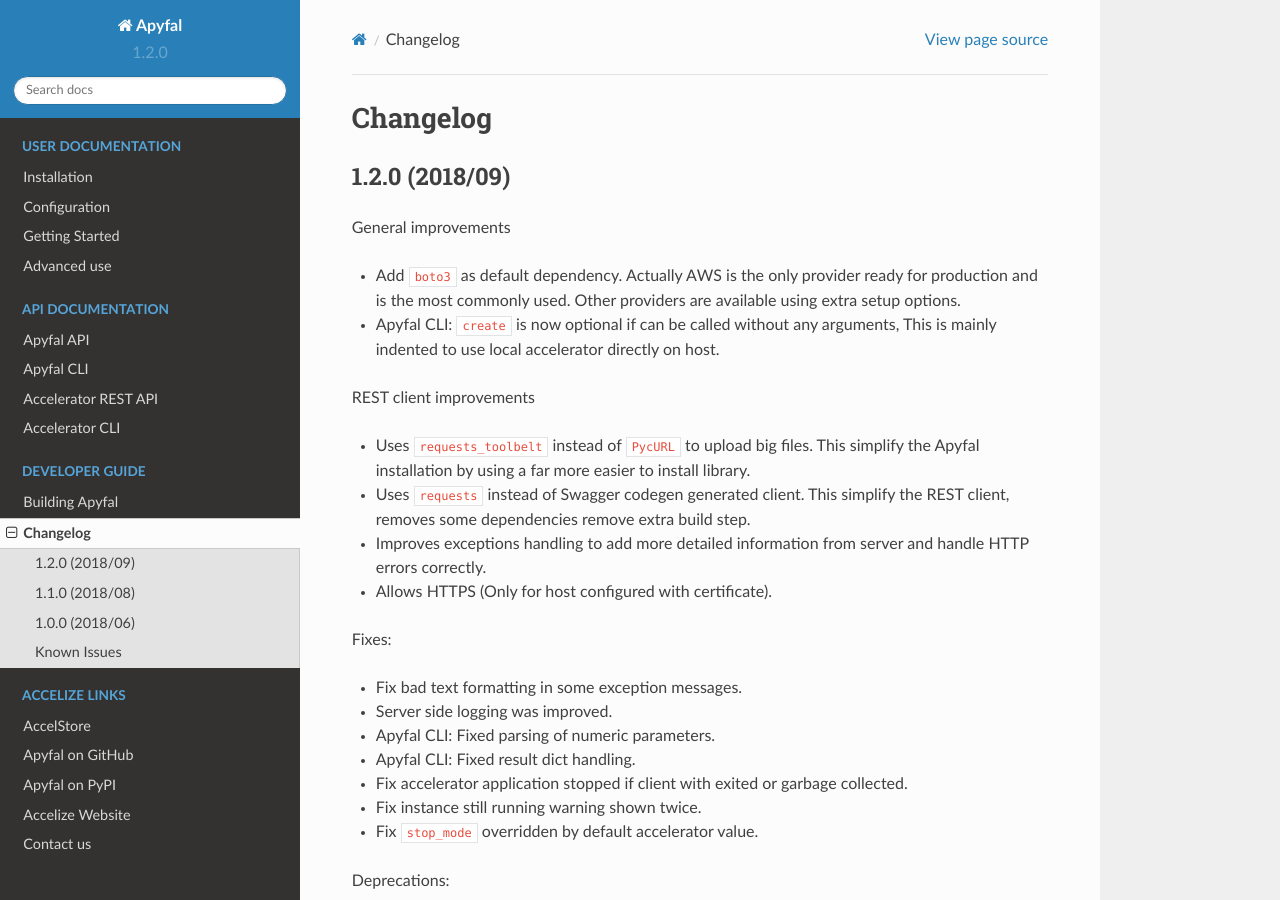
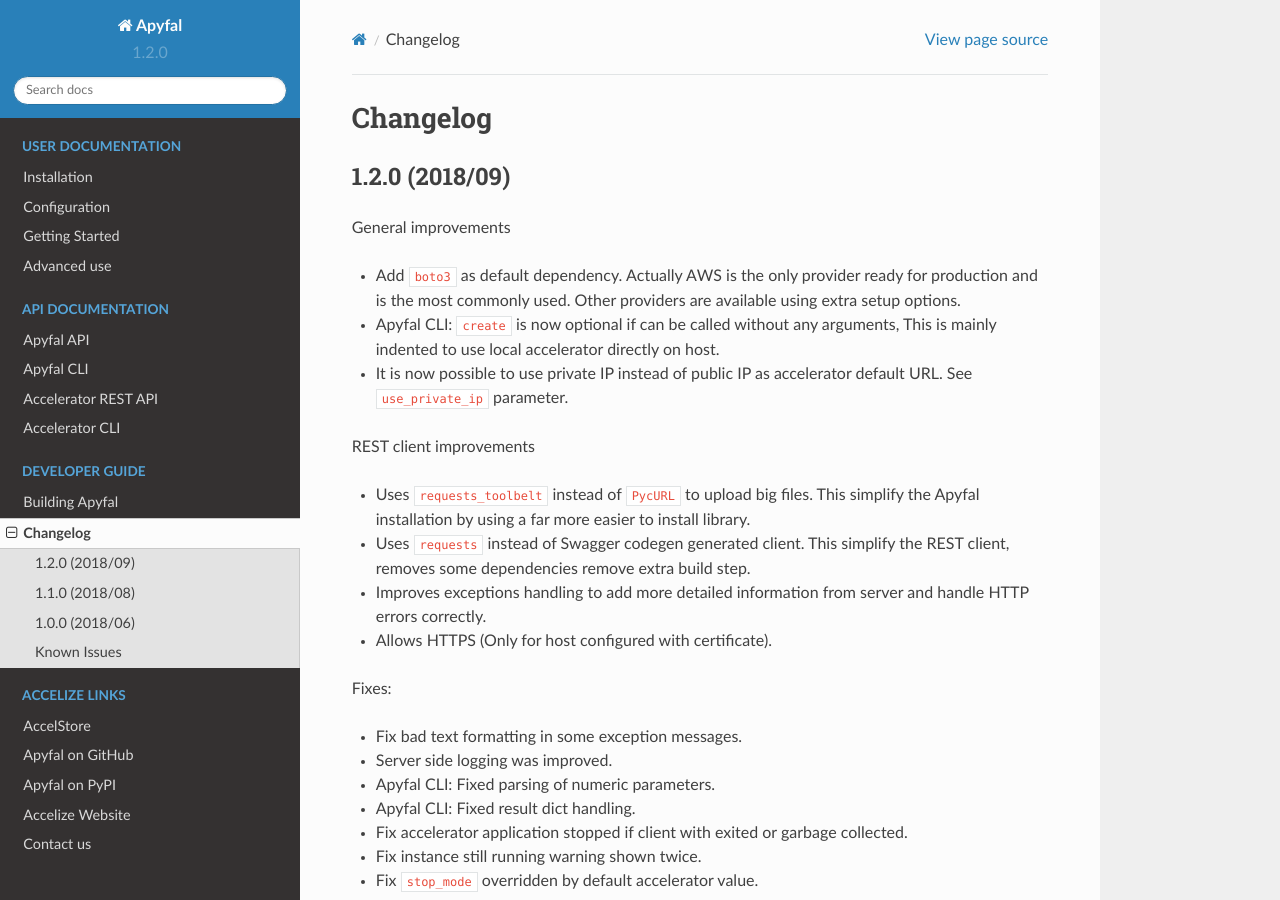
Before and after one commit to Accelize/apyfal, a Sphinx documentation site: the page built from docs/changes.rst, in a window 1280 px wide and 900 px high. Built offline with Sphinx 7.4.7 and the Read the Docs theme 2.0.0, drawn with Linux system fonts in a browser that asks for light colours; pages that are not in the unit, such as notebooks, are missing from menus.

Commit message:
Changes.

```diff
--- a/docs/changes.rst
+++ b/docs/changes.rst
@@ -11,6 +11,8 @@ General improvements
   available using extra setup options.
 - Apyfal CLI: ``create`` is now optional if can be called without any arguments,
   This is mainly indented to use local accelerator directly on host.
+- It is now possible to use private IP instead of public IP as accelerator
+  default URL. See ``use_private_ip`` parameter.
 
 REST client improvements
 
```
